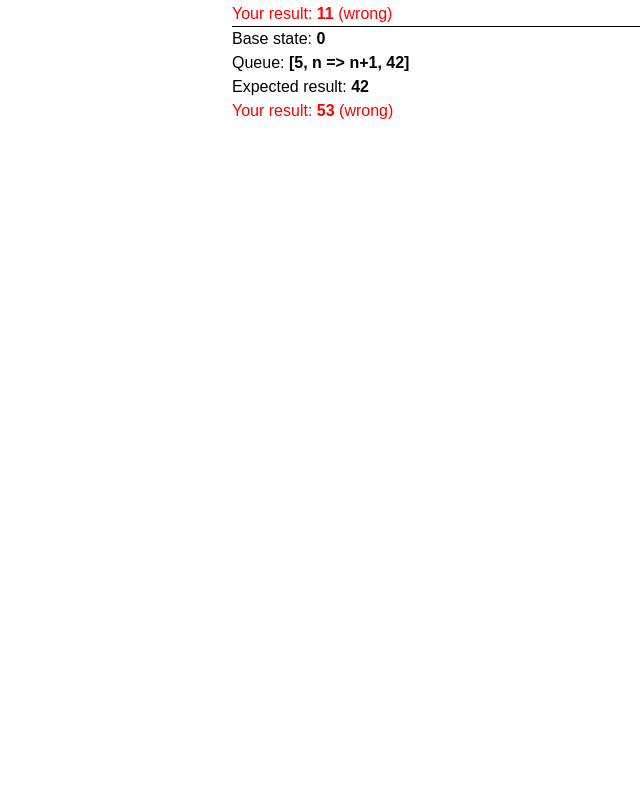
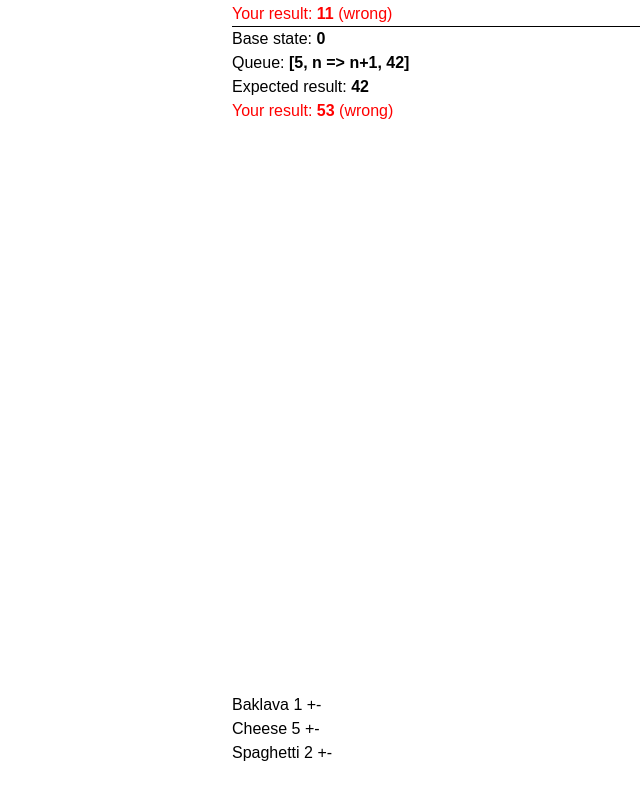
Before and after one commit to Genos-coder/react-revision, a Next.js app: page /mini in a window 1280 px wide. Shown: the part 10871-11670 px from the top of the page, without its empty margins (89-729 px from the left). Before the commit the page ends 11200 px from the top, so only its background shows below. Built offline with nearby package versions, Linux system fonts and the light colour scheme.

Commit message:
feat simple todo app

```diff
--- a/src/app/mini/page.tsx
+++ b/src/app/mini/page.tsx
@@ -12,6 +12,8 @@ import CrashForm from "@/components/mini/interactivity/03_CrashForm";
 import TrafficLight from "@/components/mini/interactivity/04_TrafficLight";
 import RequestCounter from "@/components/mini/interactivity/05_RequestCounter";
 import StateQueue from "@/components/mini/interactivity/06_StateQueue";
+import ShoppingCart from "@/components/mini/interactivity/07_ShoppingCart";
+import Todo from "@/components/mini/interactivity/08_Todo";
 import Tictactoe from "@/components/mini/tictactoe/Tictactoe";
 
 function page() {
@@ -72,6 +74,14 @@ function page() {
       name: "StateQueue",
       component: <StateQueue />,
     },
+    {
+      name: "Shopping Cart",
+      component: <ShoppingCart />,
+    },
+    {
+      name: "Todo App",
+      component: <Todo />,
+    },
   ];
   return (
     <div className="h-full  overflow-hidden  w-full flex justify-center items-center flex-col">
--- /dev/null
+++ b/src/components/mini/interactivity/07_ShoppingCart.tsx
@@ -0,0 +1,78 @@
+import Wrapper from "@/components/Wrapper";
+import { useState } from "react";
+const initialProducts = [
+  {
+    id: 0,
+    name: "Baklava",
+    count: 1,
+  },
+  {
+    id: 1,
+    name: "Cheese",
+    count: 5,
+  },
+  {
+    id: 2,
+    name: "Spaghetti",
+    count: 2,
+  },
+];
+function ShoppingCart() {
+  const [products, setProducts] = useState(initialProducts);
+  //   const increaseCount = (id: number) => {
+  //     const newProducts = products.filter((product) => product.id !== id);
+  //     const increaseProduct = products.find((product) => product.id == id);
+  //     const allSetProducts = [
+  //       ...newProducts,
+  //       { ...increaseProduct!, count: increaseProduct!.count + 1 },
+  //     ];
+  //     allSetProducts.toSorted((a, b) => a.id - b.id);
+  //     setProducts(allSetProducts);
+  //   };
+  const increaseCount = (id: number) => {
+    setProducts(
+      products.map((product) => {
+        if (product.id == id) {
+          return { ...product, count: product.count + 1 };
+        }
+        return product;
+      })
+    );
+  };
+  const decreaseCount = (id: number) => {
+    setProducts(
+      products.map((product) => {
+        if (product.id == id) {
+          return { ...product, count: product.count - 1 };
+        }
+        return product;
+      })
+    );
+  };
+  return (
+    <Wrapper>
+      <ul>
+        {products.map((item) => {
+          return (
+            <li key={`aabb16${item.name}`}>
+              {item.name} <span>{item.count}</span>{" "}
+              <button
+                className="cursor-pointer"
+                onClick={() => increaseCount(item.id)}
+              >
+                +
+              </button>
+              <button
+                className="cursor-pointer"
+                onClick={() => decreaseCount(item.id)}
+              >
+                -
+              </button>
+            </li>
+          );
+        })}
+      </ul>
+    </Wrapper>
+  );
+}
+export default ShoppingCart;
--- /dev/null
+++ b/src/components/mini/interactivity/08_Todo.tsx
@@ -0,0 +1,76 @@
+import Wrapper from "@/components/Wrapper";
+import { todo } from "node:test";
+import { FormEvent, useState } from "react";
+
+const initialTodos = [
+  { id: 0, title: "Buy milk", done: true },
+  { id: 1, title: "Eat tacos", done: false },
+  { id: 2, title: "Brew tea", done: false },
+];
+function Todo() {
+  const [todos, setTodo] =
+    useState<{ id: number; title: string; done: boolean }[]>(initialTodos);
+  const [text, setText] = useState("");
+  const handleSubmit = (e: FormEvent<HTMLFormElement>) => {
+    e.preventDefault();
+    let newTodo = {
+      id: todos[todos.length - 1].id + 1,
+      title: text,
+      done: false,
+    };
+    setTodo([...todos, newTodo]);
+    setText("");
+  };
+  const handleDone = (id: number) => {
+    setTodo(
+      todos.map((todo) => {
+        if (todo.id == id) {
+          return { ...todo, done: !todo.done };
+        } else {
+          return todo;
+        }
+      })
+    );
+  };
+  return (
+    <Wrapper classname="overflow-hidden">
+      <form
+        onSubmit={(e) => handleSubmit(e)}
+        className="bg-teal-400 p-2 flex gap-2"
+        action=""
+      >
+        <input
+          type="text"
+          className="bg-white text-black rounded-lg"
+          name=""
+          value={text}
+          onChange={(e) => setText(e.target.value)}
+          id=""
+        />
+        <button type="submit" className="bg-black text-white p-1 rounded-lg">
+          Add Todo
+        </button>
+      </form>
+      <ul className="overflow-hidden p-2 flex gap-2 flex-col overflow-y-scroll">
+        {todos.map((item) => {
+          return (
+            <li
+              className="flex bg-slate-200 p-1 rounded-lg"
+              key={`aabb17 ${item.id}`}
+            >
+              <input
+                type="checkbox"
+                name=""
+                onChange={() => handleDone(item.id)}
+                checked={item.done}
+                id=""
+              />
+              <h2>{item.title}</h2>
+            </li>
+          );
+        })}
+      </ul>
+    </Wrapper>
+  );
+}
+export default Todo;
```
